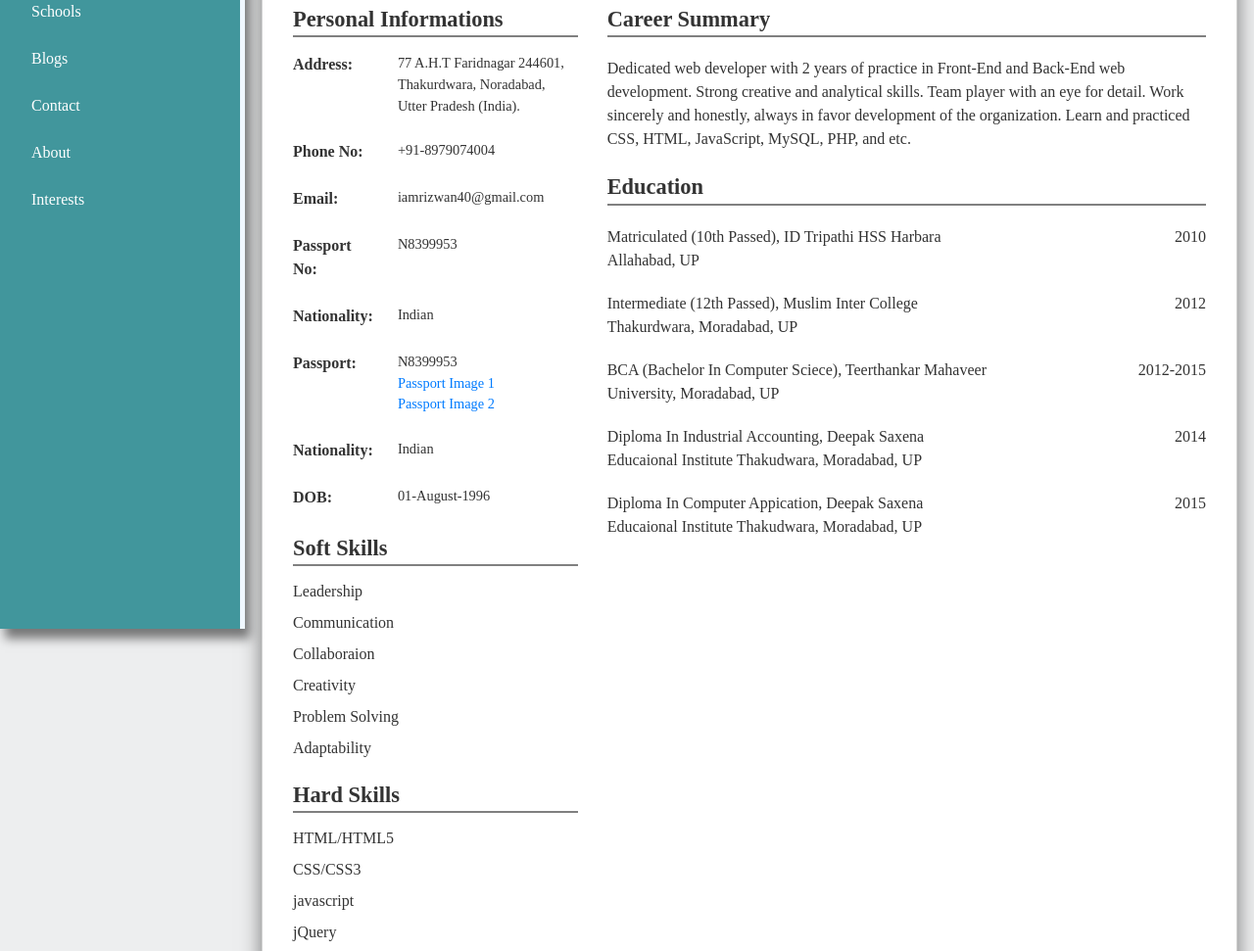
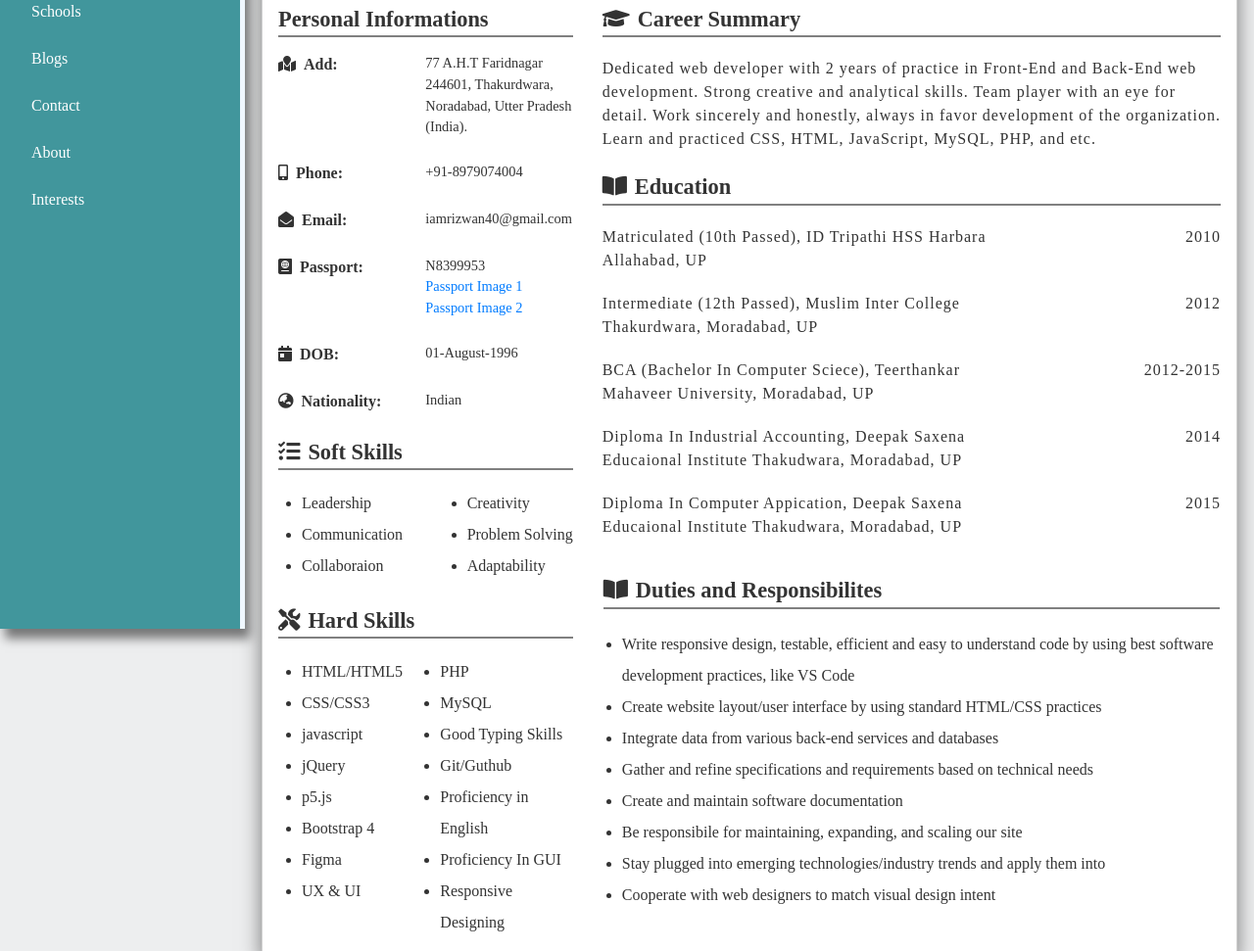
Before and after one commit to iamrizwan40/MyCV, a plain HTML site: page index.html in a window 1280 px wide. Shown: the part 211-1182 px from the top of the page at 98% size. Drawn offline with nearby package versions, Linux system fonts and the light colour scheme; a web font is replaced by a local one.

Commit message:
features added

```diff
--- a/index.html
+++ b/index.html
@@ -9,6 +9,7 @@
     <link href="https://fonts.googleapis.com/css?family=Anton|Arimo|Arvo|B612|Cabin|Coiny|Crimson+Text|Dosis|Fira+Sans|Hind|Inconsolata|Indie+Flower|Josefin+Sans|Laila|Lato|Libre+Baskerville|Libre+Franklin|Lora|Merriweather|Moul|Mukta|Muli|Nanum+Gothic|Noto+Sans|Noto+Sans+KR|Noto+Serif|Nunito|Open+Sans|Open+Sans+Condensed:300|Oswald|Oxygen|PT+Sans|PT+Sans+Narrow|PT+Serif|Padauk|Playfair+Display|Poppins|Quicksand|Raleway|Roboto|Roboto+Condensed|Roboto+Mono|Roboto+Slab|Rubik|Slabo+27px|Source+Sans+Pro|Srisakdi|Titillium+Web|Ubuntu|Work+Sans" rel="stylesheet">
     <link rel="stylesheet" href="https://use.fontawesome.com/releases/v5.7.2/css/all.css" integrity="sha384-fnmOCqbTlWIlj8LyTjo7mOUStjsKC4pOpQbqyi7RrhN7udi9RwhKkMHpvLbHG9Sr" crossorigin="anonymous">
     <title>Resume</title>
+    <link rel="icon" href="rizwan.png"/>
 </head>
 <body>
 
@@ -23,53 +24,38 @@
                         </div>
                     </div>
             <!-- Personal Information Side column 4 -->
-                <div class="col-4 mt-4 personal-info">
+            <div class="row mobile-first px-md-0 px-5">
+                <div class="col-md-4 mt-4  personal-info">
                     <div class="side-titles"><strong>Personal Informations</strong></div>
-                    <div class="row mt-3">
-                        <div class="col-4">
-                            <strong>Address:</strong>
+                    <div class="row mt-3 px-0">
+                        <div class="col-6">
+                                <i class="fas fa-map-marked mr-1"></i> <strong>Add:</strong>
                         </div>
-                        <div class="col-8 pinfo">
+                        <div class="col-6 pinfo">
                             77 A.H.T Faridnagar 244601, Thakurdwara, Noradabad, Utter Pradesh (India).
                         </div>
                     </div>
-                    <div class="row mt-4">
-                            <div class="col-4">
-                                    <strong>Phone No:</strong>
+                    <div class="row mt-4 px-md-0 px-0">
+                            <div class="col-6">
+                                    <i class="fas fa-mobile-alt"></i>  <strong class="ml-1">Phone:</strong>
                                 </div>
-                                <div class="col-8 pinfo">
+                                <div class="col-6 pinfo">
                                     +91-8979074004
                             </div>
                     </div>
-                    <div class="row mt-4">
-                            <div class="col-4">
-                                    <strong>Email:</strong>
+                    <div class="row mt-4 px-md-0 px-0">
+                            <div class="col-6">
+                                    <i class="fas fa-envelope-open mr-1"></i> <strong>Email:</strong>
                                 </div>
-                                <div class="col-8 pinfo">
+                                <div class="col-6 pinfo">
                                     iamrizwan40@gmail.com
                             </div>
                     </div>
-                    <div class="row mt-4">
-                            <div class="col-4">
-                                    <strong>Passport No:</strong>
-                                </div>
-                                <div class="col-8 pinfo">
-                                    N8399953
+                        <div class="row mt-4 px-md-0 px-0">
+                        <div class="col-6">
+                                <i class="fas fa-passport mr-1"></i>  <strong>Passport:</strong>
                             </div>
-                        </div>
-                        <div class="row mt-4">
-                            <div class="col-4">
-                                    <strong>Nationality:</strong>
-                                </div>
-                                <div class="col-8 pinfo">
-                                    Indian
-                            </div>
-                        </div>
-                        <div class="row mt-4">
-                        <div class="col-4">
-                                <strong>Passport:</strong>
-                            </div>
-                            <div class="col-8 pinfo">
+                            <div class="col-6 pinfo">
                                 N8399953
                                 <br>
                                 <a href="passport_2.jpg" target="_blank">Passport Image 1</a>
@@ -77,31 +63,36 @@
                                 <a href="passport_1.jpg" target="_blank">Passport Image 2</a>
                         </div>
                     </div>
-                    <div class="row mt-4">
-                        <div class="col-4">
-                                <strong>Nationality:</strong>
-                            </div>
-                            <div class="col-8 pinfo">
-                                Indian
-                        </div>
-                    </div>
-                    <div class="row mt-4">
-                            <div class="col-4">
-                                    <strong>DOB:</strong>
+                    <div class="row mt-4 px-md-0 px-0">
+                            <div class="col-6">
+                                    <i class="fas fa-calendar-day mr-1"></i>   <strong>DOB:</strong>
                                 </div>
-                                <div class="col-8 pinfo">
+                                <div class="col-6 pinfo">
                                     01-August-1996
                             </div>
                         </div>
+                    <div class="row mt-4 px-md-0 px-0">
+                            <div class="col-6">
+                                    <i class="fas fa-globe-asia mr-1"></i>  <strong>Nationality:</strong>
+                                </div>
+                                <div class="col-6 pinfo">
+                                    Indian
+                            </div>
+                        </div>
+
                     <!-- Soft Skills -->
                     <div class="col-12 mt-4 soft-skills">
-                            <div class="side-titles"><strong>Soft Skills</strong></div>
-                        <div class="row skills">
-                            <div class="col-12">
-                                <ul>
+                            <div class="side-titles"><strong><i class="fas fa-tasks mr-2"></i>Soft Skills</strong></div>
+                        <div class="row skills  py-2">
+                            <div class="col-6">
+                                <ul class="px-sm-4 px-md-4 px-sm-4 px-4">
                                     <li>Leadership</li>
                                     <li>Communication</li>
                                     <li>Collaboraion</li>
+                                </ul>
+                            </div>
+                            <div class="col-6">
+                                <ul class="p-md-0 px-sm-0 px-4 float-right">
                                     <li>Creativity</li>
                                     <li>Problem Solving</li>
                                     <li>Adaptability</li>
@@ -111,10 +102,10 @@
                     </div>
                     <!-- hard skills -->
                     <div class="col-12 mt-3 programming-skills">
-                        <div class="side-titles"><strong>Hard Skills</strong></div>
-                        <div class="row skills">
-                            <div class="col-12">
-                                <ul>
+                        <div class="side-titles"><i class="fas fa-tools mr-2"></i><strong>Hard Skills</strong></div>
+                        <div class="row skills py-2">
+                            <div class="col-6">
+                                <ul class="px-md-4 px-4">
                                     <li>HTML/HTML5</li>
                                     <li>CSS/CSS3</li>
                                     <li>javascript</li>
@@ -123,6 +114,10 @@
                                     <li>Bootstrap 4</li>
                                     <li>Figma</li>
                                     <li>UX & UI</li>
+                                </ul>
+                            </div>
+                            <div class="col-6">
+                                <ul class="px-md-0 px-4 float-right">
                                     <li>PHP</li>
                                     <li>MySQL</li>
                                     <li>Good Typing Skills</li>
@@ -136,16 +131,16 @@
                     </div>
                 </div>
                 <!-- Main Column 8 -->
-                <div class="col-8 mt-4 main-info">
+                <div class="col-md-8 mt-4 main-info">
                     <!-- Career Summary -->
-                   <div class="main-titles"><strong>Career Summary</strong></div>
+                   <div class="main-titles"><strong><i class="fas fa-graduation-cap mr-2"></i>Career Summary</strong></div>
                    <div class="career-summary-content">
                         <ul>
                             <li>Dedicated web developer with 2 years of practice in Front-End and Back-End web development. Strong creative and analytical skills. Team player with an eye for detail. Work sincerely and honestly, always in favor development of the organization. Learn and practiced CSS, HTML, JavaScript, MySQL, PHP, and etc.</li>
                         </ul>
                     </div>
                    <!-- Education -->
-                   <div class="main-titles"><strong>Education</strong></div>
+                   <div class="main-titles"><i class="fas fa-book-open mr-2"></i><strong>Education</strong></div>
                    <div class="education-content">
                         <div class="row">
                             <div class="col-8 class">
@@ -188,8 +183,28 @@
                             </div>
                         </div>
                    </div>
-                </div>
+                   <!-- Education -->
+                    <div class="row duties-resp-content">
+                        <div class="row">
+                                <div class="col">
+                                        <div class="main-titles"><i class="fas fa-book-open mr-2"></i><strong>Duties  and Responsibilites</strong></div>
+                                    <ul>
+                                        <li>Write responsive design, testable, efficient and easy to understand code by using best software development practices, like VS Code</li>
+                                        <li>Create website layout/user interface by using standard HTML/CSS practices</li>
+                                        <li>Integrate data from various back-end services and databases</li>
+                                        <li>Gather and refine specifications and requirements based on technical needs</li>
+                                        <li>Create and maintain software documentation</li>
+                                        <li>Be responsibile for maintaining, expanding, and scaling our site</li>
+                                        <li>Stay plugged into emerging technologies/industry trends and apply them into</li>
+                                        <li>Cooperate with web designers to match visual design intent</li>
+                                    </ul>
+                                </div>
+                        </div>
+                    </div>
+                 </div>
             </div>
+            </div>
+        </div>
         </div>
             <div class="header">
                     <div class="cv-header">
--- a/main.scss
+++ b/main.scss
@@ -53,16 +53,20 @@ body{
 
 .career-summary-content{
     margin: 20px 0px 20px 0px;
+    letter-spacing: 1px;
 }
 
 .education-content div.row{
     margin-top: 20px;
+    letter-spacing: 1px;
 }
 .education-content div.row .year{
     text-align: right;
 }
 .pinfo{
     font-size: 90%;
+    padding: 0;
+    margin: 0;
 }
 
 .soft-skills, .programming-skills{
@@ -75,18 +79,31 @@ body{
     margin-top:10px;
 }
 .skills ul{
-    padding: 0;
+
     margin: 0;
-    list-style: none;
+
+    // list-style: none;
 }
 .career-summary-content  ul{
     list-style: none;
     padding: 0;
     margin: 0;
 }
-.personal-info{
-    // background-image: radial-gradient(rgb(178, 236, 236), rgba(77, 148, 148, 0.5));
-    // color: white;
+.duties-resp-content{
+    margin-top: 20px;
+    padding: 1em;
+}
+.duties-resp-content ul{
+    padding: 0;
+    margin: 0;
+    padding-left: 1.2em;
+    // list-style-type: none;
+}
+.duties-resp-content div.row ul{
+    margin-top: 20px;
+}
+.duties-resp-content div.row ul li{
+    line-height: 2em;
 }
 .main-info{
     background-color: white;
@@ -215,6 +232,8 @@ ul.side-menus ul li a:hover{
     padding-top: .3em;
 }
 
+
+// @media (max-width:)
 @media (max-width:785px){
     .side{
         position: fixed;
@@ -251,7 +270,21 @@ ul.side-menus ul li a:hover{
         padding-left: 0;
         padding-right: 0;
     }
+}
+@media (max-width:1200px){
+    .side{
+        width: 100%;
+        left: -1220px;
+        border-right: none;
+        transition: left 1s ease-in-out;
+    }
+    .side-toggle{
+        left: 0px;
+    }
 
+    .side .side-div{
+        margin-left: 30px;
+    }
     .close a{
         display: block;
         float: right;
@@ -262,22 +295,6 @@ ul.side-menus ul li a:hover{
         color: rgb(235, 242, 243);
         padding-top: .3em;
     }
-
-}
-@media (max-width:500px){
-    .side{
-        width: 100%;
-        left: -520px;
-        border-right: none;
-    }
-    .side-toggle{
-        left: 0px;
-    }
-
-    .side .side-div{
-        margin-left: 30px;
-    }
-
     .hamburger a{
         position: fixed;
         top: 0;
@@ -291,6 +308,10 @@ ul.side-menus ul li a:hover{
         padding-left: .3em;
         padding-right: .3em;
     }
+    .main{
+        margin: 0;
+        margin-top: 40px;
+    }
 }
 
 a.fa{
```
Also changed, not shown: main.css, rizwan.png (added), style.css (line endings or trailing spaces), 1 other file.
